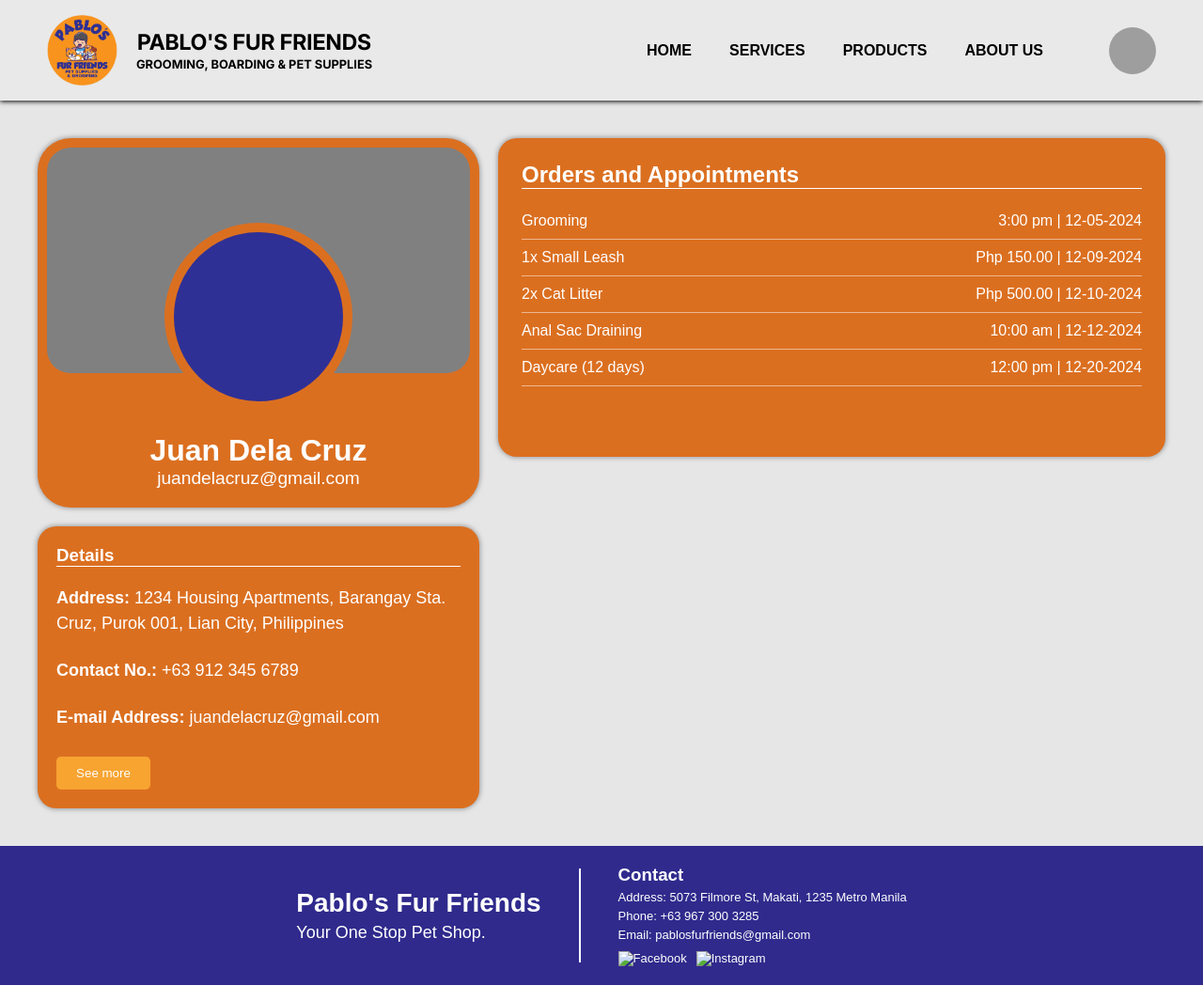
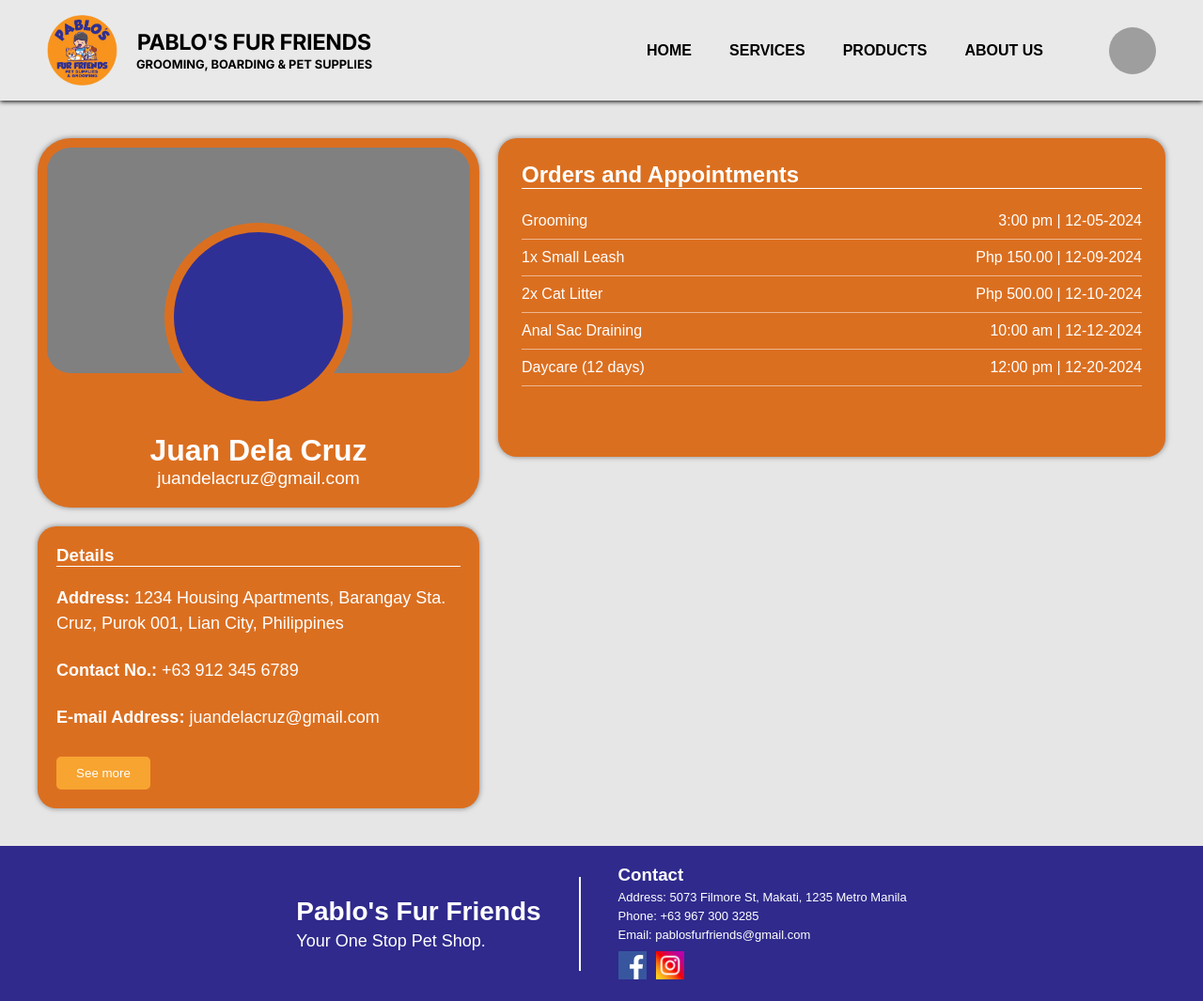
Before and after one commit to ggianbrent/PFF, a plain HTML site: page profile.html in a window 1280 px wide. Shown: the whole page at 94% size. Drawn offline with Linux system fonts and the light colour scheme; grey boxes are pictures that could not be loaded.

Commit message:
Update profile.html

```diff
--- a/profile.html
+++ b/profile.html
@@ -114,8 +114,8 @@
                 <p>Phone: +63 967 300 3285</p>
                 <p>Email: <a href="mailto:pablosfurfriends@gmail.com">pablosfurfriends@gmail.com</a></p>
                 <div class="icons">
-                    <a href="#"><img src="facebook-icon.png" alt="Facebook"></a>
-                    <a href="#"><img src="instagram-icon.png" alt="Instagram"></a>
+                    <a href="#"><img src="./RESOURCES/fb.png" alt="Facebook"></a>
+                    <a href="#"><img src="./RESOURCES/ig.png" alt="Instagram"></a>
                 </div>
             </div>
         </footer>
```
